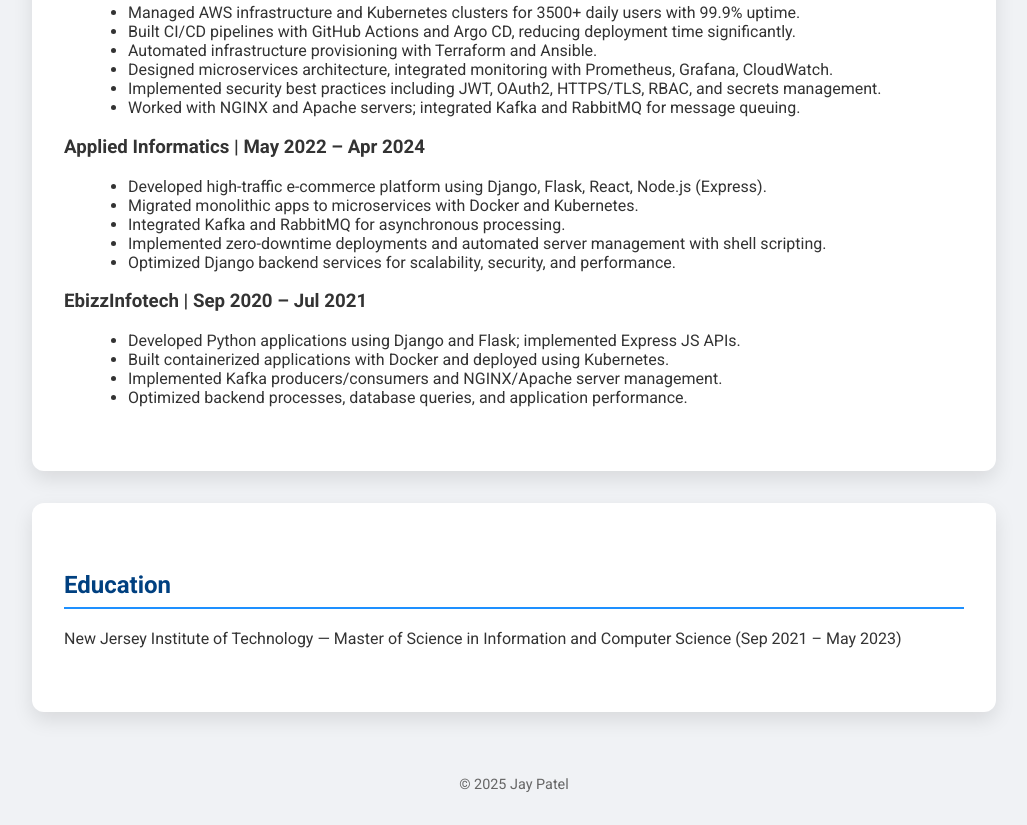
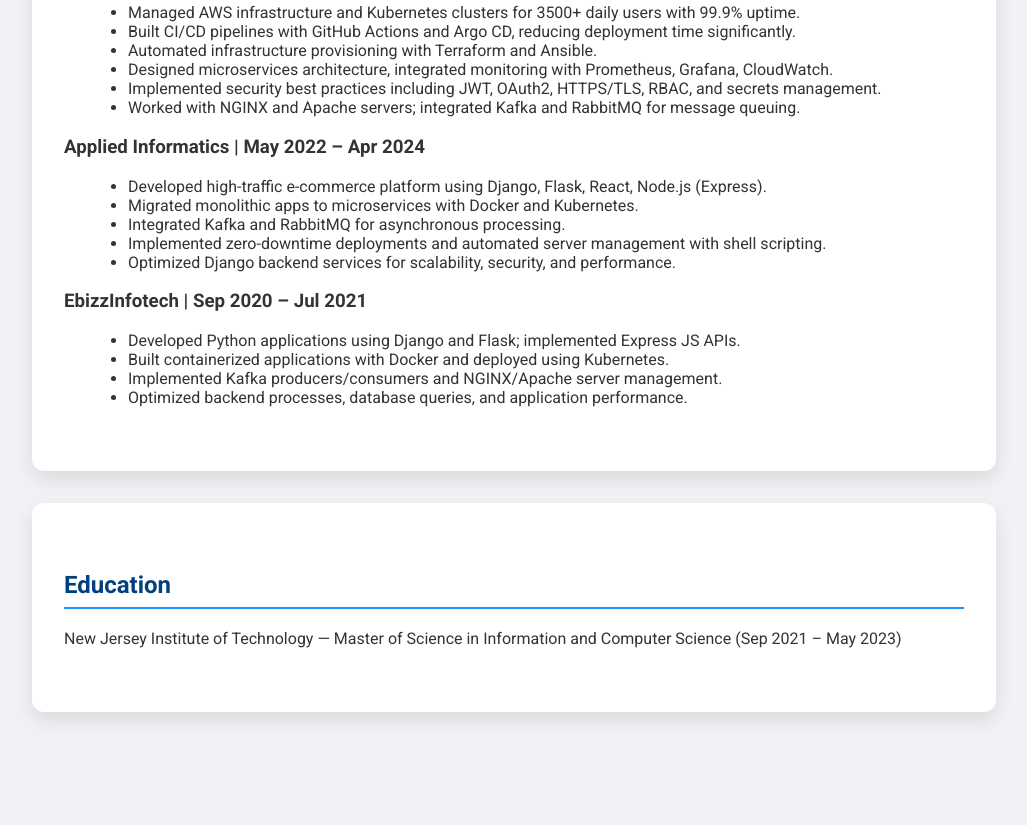
Before and after one commit to Jaypatel123/portfolio, a plain HTML site: page index.html in a window 1280 px wide. Shown: the part 1090-1915 px from the top of the page, without its empty margins (126-1153 px from the left). After the commit the page ends 1834 px from the top, so only its background shows below. Drawn offline with Linux system fonts and the light colour scheme.

```diff
--- a/index.html
+++ b/index.html
@@ -88,9 +88,5 @@
     <p>New Jersey Institute of Technology — Master of Science in Information and Computer Science (Sep 2021 – May 2023)</p>
 </section>
 
-<footer>
-    &copy; 2025 Jay Patel
-</footer>
-
 </body>
 </html>
```
